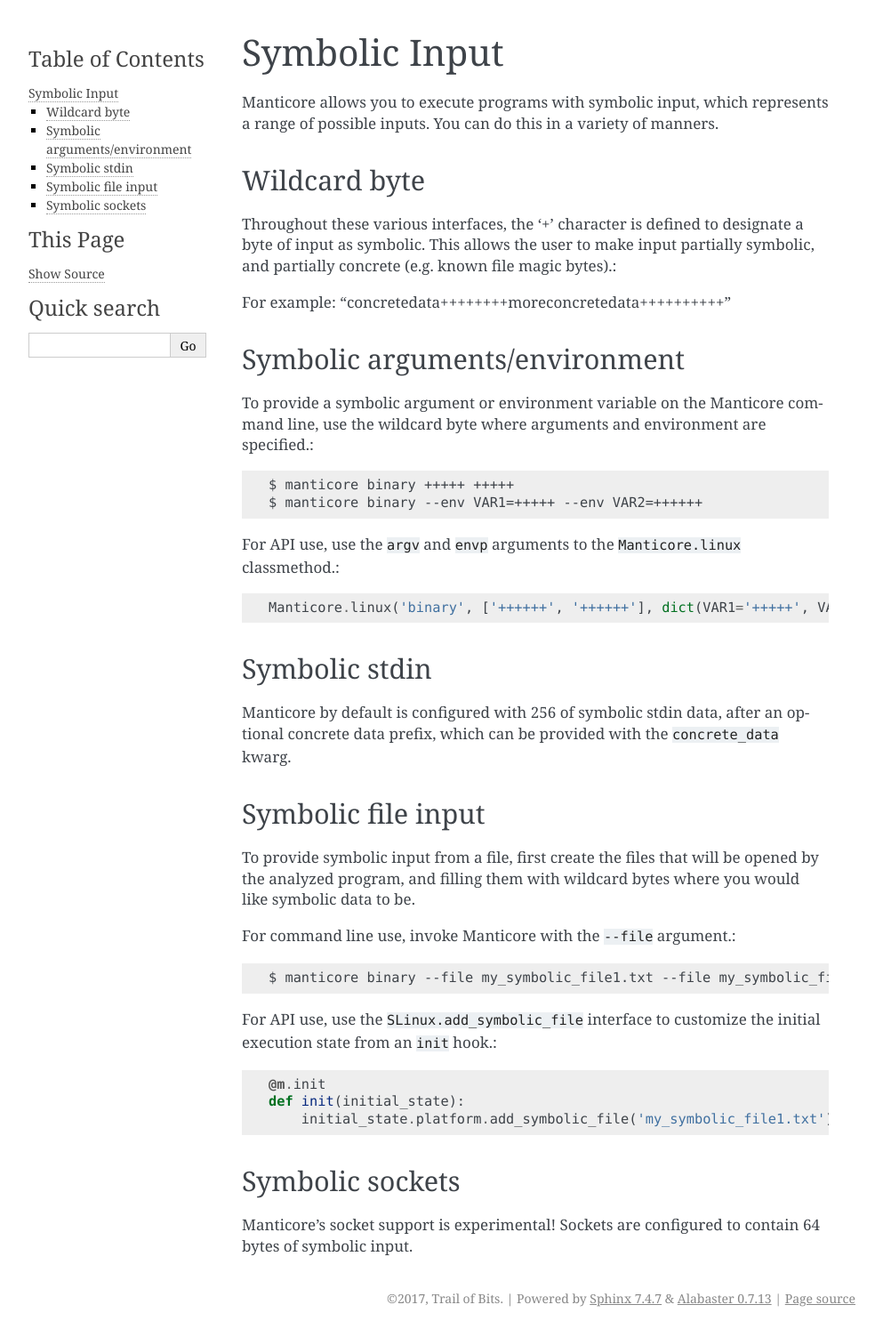
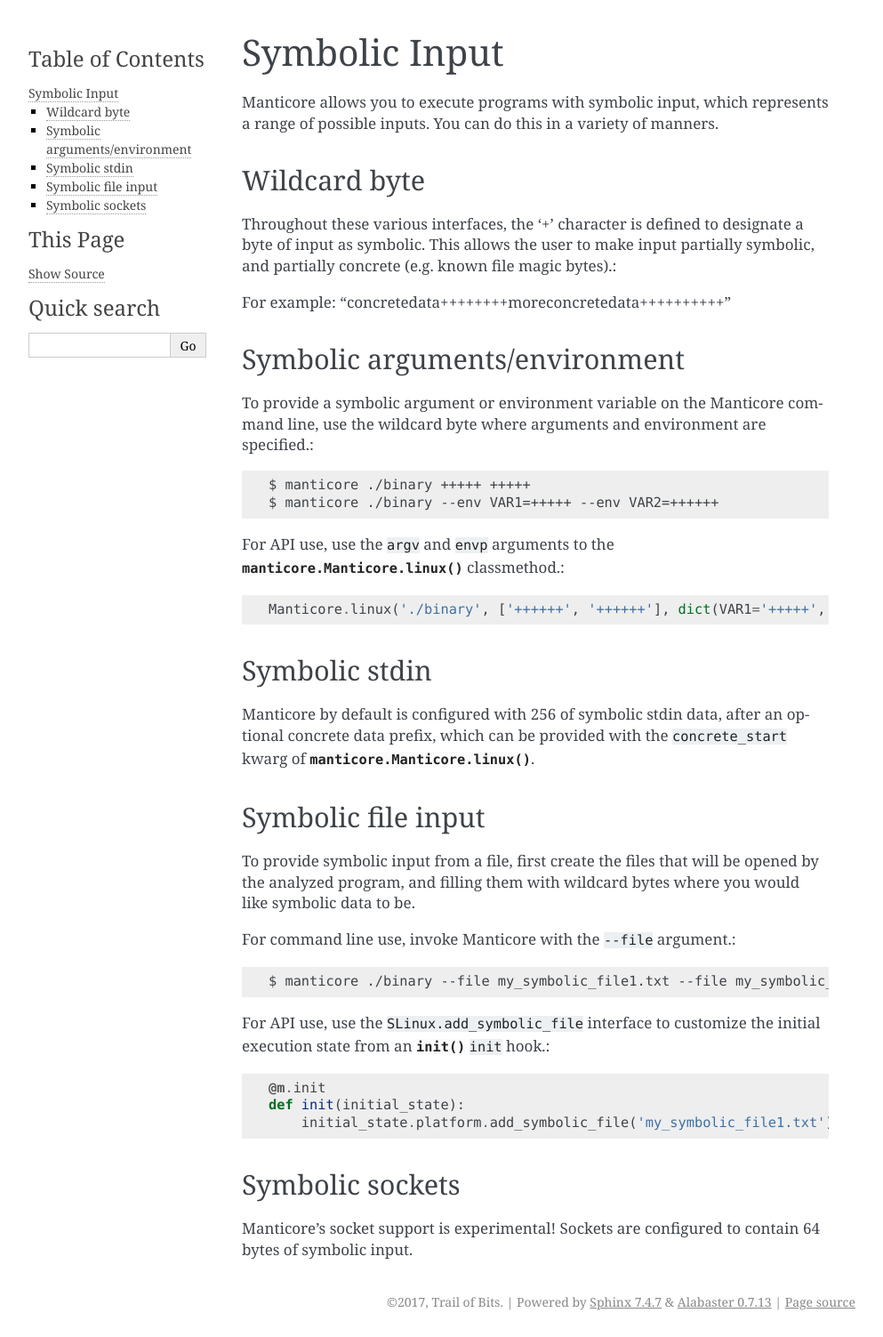
Before and after one commit to trailofbits/manticore, a Sphinx documentation site: the page built from docs/syminput.rst, in a window 1280 px wide. Shown: the whole page at 89% size, without its empty margins (148-1141 px from the left). Built offline with Sphinx 7.4.7, drawn with Linux system fonts in a browser that asks for light colours.

```diff
--- a/docs/api.rst
+++ b/docs/api.rst
@@ -14,7 +14,7 @@ Manticore
 ---------
 
 .. autoclass:: manticore.Manticore
-   :members: add_hook, hook, run, terminate, verbosity, locked_context, linux, decree, evm
+   :members: add_hook, hook, run, terminate, verbosity, locked_context, linux, decree, evm, init
 
 State
 -----
--- a/docs/syminput.rst
+++ b/docs/syminput.rst
@@ -19,18 +19,19 @@ Symbolic arguments/environment
 To provide a symbolic argument or environment variable on the Manticore command line,
 use the wildcard byte where arguments and environment are specified.::
 
-    $ manticore binary +++++ +++++
-    $ manticore binary --env VAR1=+++++ --env VAR2=++++++
+    $ manticore ./binary +++++ +++++
+    $ manticore ./binary --env VAR1=+++++ --env VAR2=++++++
 
-For API use, use the ``argv`` and ``envp`` arguments to the ``Manticore.linux`` classmethod.::
+For API use, use the ``argv`` and ``envp`` arguments to the :meth:`manticore.Manticore.linux` classmethod.::
 
-    Manticore.linux('binary', ['++++++', '++++++'], dict(VAR1='+++++', VAR2='++++++'))
+    Manticore.linux('./binary', ['++++++', '++++++'], dict(VAR1='+++++', VAR2='++++++'))
 
 Symbolic stdin
 --------------
 
 Manticore by default is configured with 256 of symbolic stdin data, after an optional
-concrete data prefix, which can be provided with the ``concrete_data`` kwarg.
+concrete data prefix, which can be provided with the ``concrete_start`` kwarg of
+:meth:`manticore.Manticore.linux`.
 
 Symbolic file input
 -------------------
@@ -41,15 +42,14 @@ to be.
 
 For command line use, invoke Manticore with the ``--file`` argument.::
 
-    $ manticore binary --file my_symbolic_file1.txt --file my_symbolic_file2.txt
+    $ manticore ./binary --file my_symbolic_file1.txt --file my_symbolic_file2.txt
 
 For API use, use the ``SLinux.add_symbolic_file`` interface to customize the initial
-execution state from an ``init`` hook.::
+execution state from an :meth:`~manticore.Manticore.init` ``init`` hook.::
 
     @m.init
     def init(initial_state):
         initial_state.platform.add_symbolic_file('my_symbolic_file1.txt')
-
 
 Symbolic sockets
 ----------------
```
